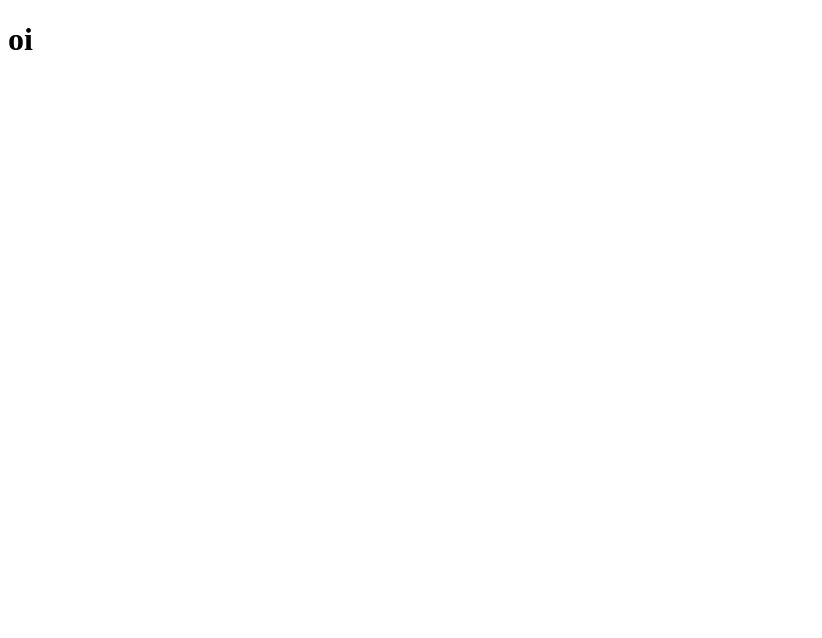
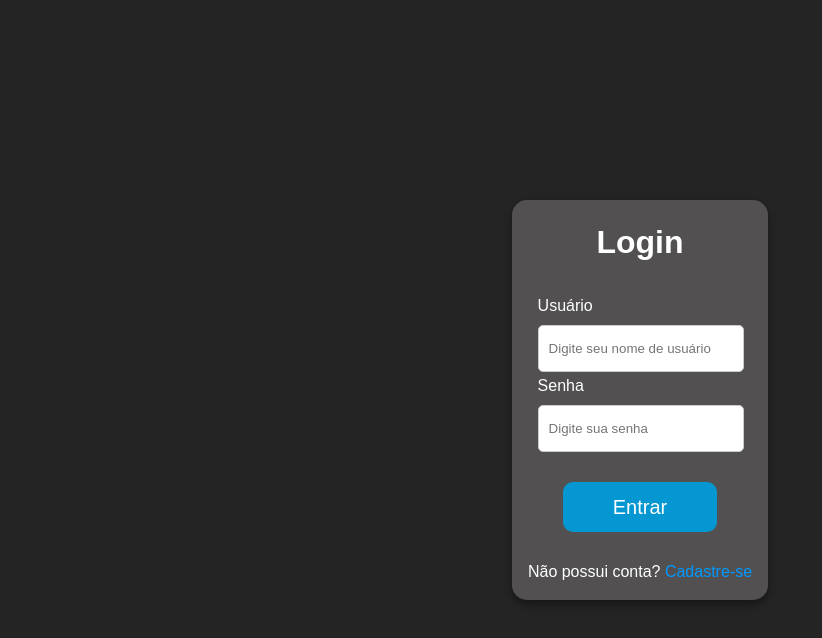
Before and after one commit to PedroSantana23/to-do, a React (Vite) app in the folder client/: page / in a window 1280 px wide. Shown: the top 638 px of the page, without its empty margins (0-822 px from the left). Built offline with nearby package versions, Linux system fonts and the light colour scheme.

Commit message:
Tela de Login

```diff
--- a/client/src/App.jsx
+++ b/client/src/App.jsx
@@ -1,8 +1,17 @@
+import { BrowserRouter as Router, Route, Routes } from 'react-router-dom'
+import Login from './pages/Login'
+import Cadastro from './pages/Cadastro'
+
 function App() {
   return (
-    <div>
-      <h1>oi</h1>
-    </div>
+    <>
+      <Router>
+        <Routes>
+          <Route path="/" element={<Login/>} />
+          <Route path="/cadastrar" element={<Cadastro />} />
+        </Routes>
+      </Router>
+    </>
   )
 }
 
--- a/client/src/index.css
+++ b/client/src/index.css
@@ -0,0 +1,5 @@
+body, html {
+    margin: 0;
+    padding: 0;
+    overflow: hidden; /* Remove barras de rolagem */
+  }
--- /dev/null
+++ b/client/src/pages/Cadastro/index.jsx
@@ -0,0 +1,35 @@
+import styled from "styled-components";
+import { Link } from "react-router-dom";
+
+const FullPage = styled.div`
+  height: 100vh;
+  display: flex;
+  justify-content: center;
+  align-items: center;
+  background: #e9e9e9;
+`;
+
+const Form = styled.form`
+  width: 20vw;
+  height: 50vh;
+  display: flex;
+  justify-content: center;
+  align-items: center;
+  flex-direction: column;
+  background: #fff;
+  border-radius: 15px;
+  box-shadow: 0 4px 8px rgba(0, 0, 0, 0.4);
+`;
+
+const Cadastro = () => {
+  return (
+    <FullPage>
+      <Form>
+        <h1>Cadastrar</h1>
+        <Link to="/" >Login</Link>
+      </Form>
+    </FullPage>
+  );
+};
+
+export default Cadastro;
--- /dev/null
+++ b/client/src/pages/Login/index.jsx
@@ -0,0 +1,82 @@
+import styled from "styled-components";
+import { Link } from "react-router-dom";
+
+const FullPage = styled.div`
+  height: 100vh;
+  display: flex;
+  justify-content: center;
+  align-items: center;
+  background: #252424;
+`;
+
+const Form = styled.form`
+  width: 20vw;
+  height: 50vh;
+  display: flex;
+  justify-content: center;
+  align-items: center;
+  flex-direction: column;
+  background: #525050;
+  border-radius: 15px;
+  box-shadow: 0 4px 8px rgba(0, 0, 0, 0.4);
+  color: #fff;
+  font-family: Arial, Helvetica, sans-serif;
+  gap: 15px;
+`;
+
+const InputContainer = styled.div`
+  display: flex;
+  flex-direction: column;
+  width: 80%;
+  margin-bottom: 15px;
+  gap: 5px;
+`;
+
+const Input = styled.input`
+  width: 90%;
+  height: 25px;
+  margin-top: 5px; /* Adiciona espaço entre o span e o input */
+  padding: 10px;
+  border: 1px solid #ccc;
+  border-radius: 5px;
+`;
+
+const Button = styled.button`
+    width: 60%;
+    height: 50px;
+    color: #fff;
+    background: #0597d1;
+    border: none;
+    border-radius: 10px;
+    font-size: 20px;
+    cursor: pointer;
+    &:hover {
+        background: #087397;
+        transition: 0.5s;
+    }
+`;
+
+const StyledLink = styled(Link)`
+  color: #0099ff;
+  text-decoration: none;
+`;
+
+const Login = () => {
+  return (
+    <FullPage>
+      <Form>
+        <h1>Login</h1>
+        <InputContainer>
+          <span>Usuário</span>
+          <Input type="text" placeholder="Digite seu nome de usuário"></Input>
+          <span>Senha</span>
+          <Input type="password" placeholder="Digite sua senha"></Input>
+        </InputContainer>
+        <Button>Entrar</Button>
+        <p>Não possui conta? <StyledLink to="/cadastrar">Cadastre-se</StyledLink></p>
+      </Form>
+    </FullPage>
+  );
+};
+
+export default Login;
--- /dev/null
+++ b/client/src/pages/layout.jsx
@@ -0,0 +1 @@
+import styled from 'styled-components';
```
Also changed, not shown: client/src/components/Footer/index.jsx (added), client/src/components/Header/index.jsx (added), client/src/components/SideBar/index.jsx (added).
